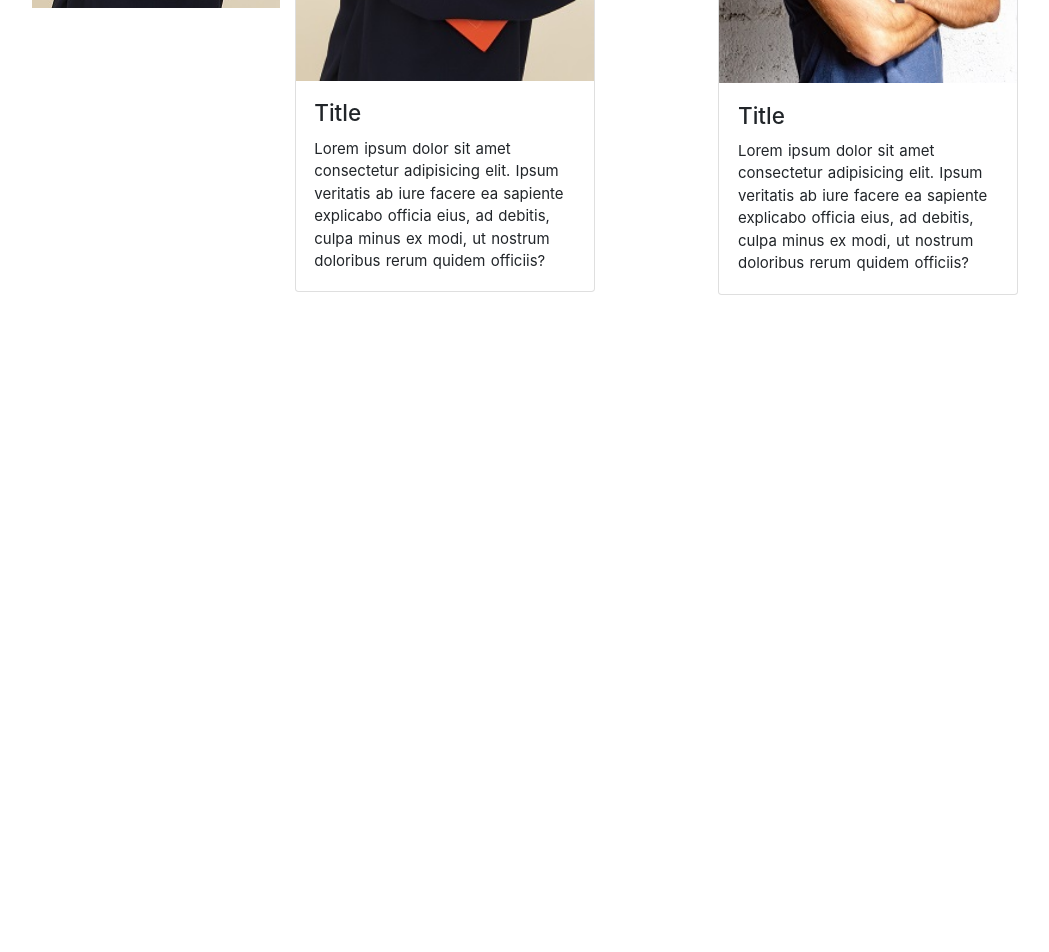
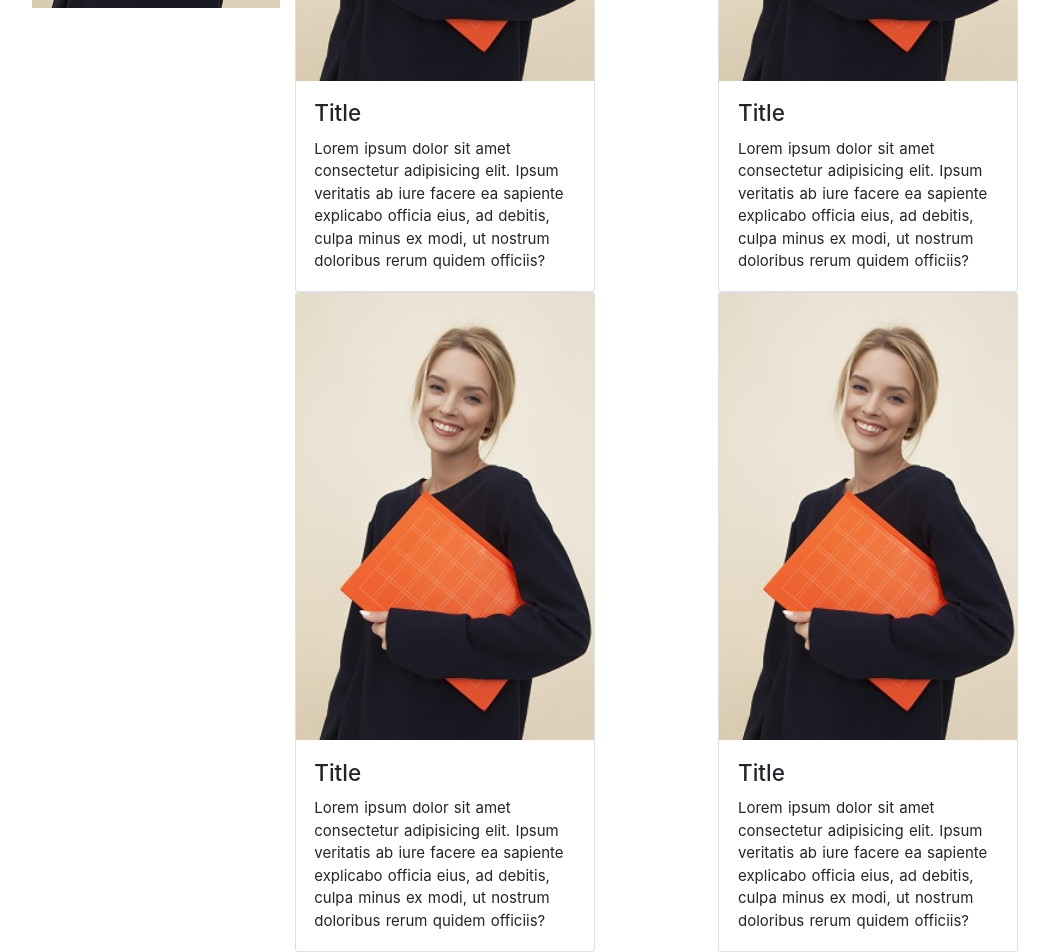
Before and after one commit to jematti/test-vercel-1, a Nuxt app: page /conocenos/equipo in a window 1280 px wide. Shown: the part 420-1372 px from the top of the page, without its empty margins (68-1117 px from the left). Before the commit the page ends 800 px from the top, so only its background shows below. Built offline with nearby package versions, Linux system fonts and the light colour scheme.

Commit message:
commit en la seccion de equipo

```diff
--- a/pages/conocenos/equipo.vue
+++ b/pages/conocenos/equipo.vue
@@ -30,6 +30,59 @@
          </b-card-text>
        </b-card>
      </b-col>
+
+      <b-col md="6">
+       <b-card
+       title="Title"
+       img-src="../../assets/perfil-mujer.jpg"
+       img-alt="Image"
+       img-top
+       tag="article"
+       style="max-width:20rem"
+       class="perfil"
+       >
+         <b-card-text>
+           Lorem ipsum dolor sit amet consectetur adipisicing elit.
+           Ipsum veritatis ab iure facere ea sapiente explicabo officia eius, ad debitis,
+           culpa minus ex modi, ut nostrum doloribus rerum quidem officiis?
+         </b-card-text>
+       </b-card>
+     </b-col>
+      <b-col md="6">
+       <b-card
+       title="Title"
+       img-src="../../assets/perfil-mujer.jpg"
+       img-alt="Image"
+       img-top
+       tag="article"
+       style="max-width:20rem"
+       class="perfil"
+       >
+         <b-card-text>
+           Lorem ipsum dolor sit amet consectetur adipisicing elit.
+           Ipsum veritatis ab iure facere ea sapiente explicabo officia eius, ad debitis,
+           culpa minus ex modi, ut nostrum doloribus rerum quidem officiis?
+         </b-card-text>
+       </b-card>
+     </b-col>
+      <b-col md="6">
+       <b-card
+       title="Title"
+       img-src="../../assets/perfil-mujer.jpg"
+       img-alt="Image"
+       img-top
+       tag="article"
+       style="max-width:20rem"
+       class="perfil"
+       >
+         <b-card-text>
+           Lorem ipsum dolor sit amet consectetur adipisicing elit.
+           Ipsum veritatis ab iure facere ea sapiente explicabo officia eius, ad debitis,
+           culpa minus ex modi, ut nostrum doloribus rerum quidem officiis?
+         </b-card-text>
+       </b-card>
+     </b-col>
+
 
     <b-col md="6">
        <b-card
```
